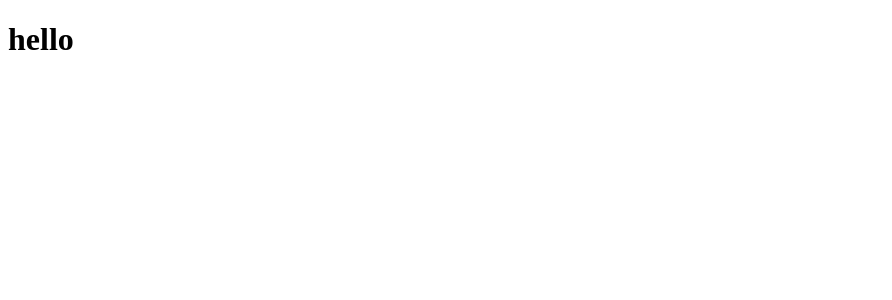
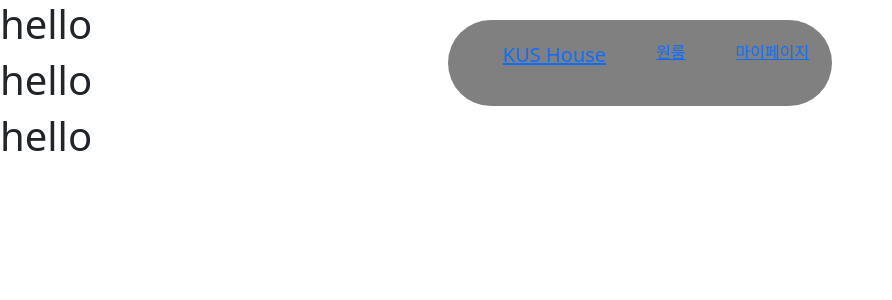
Before and after one commit to InGyu-Moon/kouse-frontend, a Next.js app: page / in a window 1280 px wide. Shown: the top 300 px of the page, without its empty margins (0-892 px from the left). Built offline with nearby package versions, Linux system fonts and the light colour scheme.

Commit message:
feat: 상단 네비게이션바 추가

```diff
--- /dev/null
+++ b/app/(home)/page.tsx
@@ -0,0 +1,10 @@
+export default function page(){
+    return(
+        <div>
+            <h1>hello</h1>
+            <h1>hello</h1>
+            <h1>hello</h1>
+        </div>
+    )
+
+}
--- a/app/layout.tsx
+++ b/app/layout.tsx
@@ -1,3 +1,5 @@
+import Navigation from "../components/navigation"
+
 export const metadata = {
   title: 'Next.js',
   description: 'Generated by Next.js',
@@ -10,7 +12,10 @@ export default function RootLayout({
 }) {
   return (
     <html lang="en">
-      <body>{children}</body>
+      <body>
+        <Navigation />
+        {children}
+      </body>
     </html>
   )
 }
--- a/app/page.tsx
+++ /dev/null
@@ -1,3 +0,0 @@
-export default function page(){
-    return <h1>hello</h1>
-}
--- /dev/null
+++ b/components/navigation.tsx
@@ -0,0 +1,43 @@
+import Link from "next/link";
+import style from "../style/navigation.module.css"
+
+
+import React from 'react';
+import 'bootstrap/dist/css/bootstrap.min.css';
+
+export default function Navigation(){
+    return (
+
+        <nav className={style.nav}>
+            <ul>
+                <li>
+                <Link href="/" style={{fontSize: '20px'}}>KUS House</Link>
+                </li>
+                <li>
+                    <Link href="/room">원룸</Link>
+                </li>
+                <li className="nav-item">
+                    <Link href="/mypage">마이페이지</Link>
+                </li>
+            </ul>
+        </nav>
+
+        // <nav className={`${style.nav} navbar sticky-top navbar-expand-lg navbar-light bg-light`}>
+        //     <div className="container-fluid">
+        //         <a className="navbar-brand" href="/">KUS-House</a>
+
+        //         <div className="collapse navbar-collapse" id="navbarNav">
+        //             <ul className="navbar-nav">
+        //                 <li className="nav-item">
+        //                     <Link className="nav-link" href="/room">원룸</Link>
+        //                 </li>
+        //                 <li className="nav-item">
+        //                     <Link className="nav-link" href="/mypage">마이페이지</Link>
+        //                 </li>
+        //             </ul>
+        //         </div>
+
+        //     </div>
+        // </nav>
+    );
+}
--- a/package.json
+++ b/package.json
@@ -10,6 +10,10 @@
   "author": "",
   "license": "ISC",
   "dependencies": {
+    "@radix-ui/react-icons": "^1.3.0",
+    "@radix-ui/react-navigation-menu": "^1.1.4",
+    "@radix-ui/themes": "^3.0.3",
+    "bootstrap": "^5.3.3",
     "next": "^14.2.3",
     "react": "^18.3.1",
     "react-dom": "^18.3.1"
--- /dev/null
+++ b/style/global.css
@@ -0,0 +1,12 @@
+body {
+    /* display: flex; */
+    flex-direction: column;
+    align-items: center;
+    justify-content: center;
+    /* height: 100vh; */
+    text-align: center;
+}
+a{
+    color:inherit;
+    text-decoration: none;
+}
--- /dev/null
+++ b/style/navigation.module.css
@@ -0,0 +1,28 @@
+.nav{
+background-color: gray;
+position: fixed;
+width: 30%;
+margin: 0 auto;
+top: 20px;
+border-radius: 50px;
+padding: 20px 0px;
+left: 50%;
+z-index: 10;
+transform: translateX(-50%);
+}
+
+.nav ul {
+display: flex;
+justify-content: center;
+gap: 50px;
+}
+
+.nav ul li {
+list-style: none;
+transform: none;
+transition: all 0.1s ease-in-out;
+}
+
+.nav ul li:hover {
+    transform: scale(1.05);
+}
```
Also changed, not shown: app/not-found.tsx (added, +9 -0 lines), app/room/page.tsx (added, +9 -0 lines), 1 other file (tests, documents, lock files or other folders).
